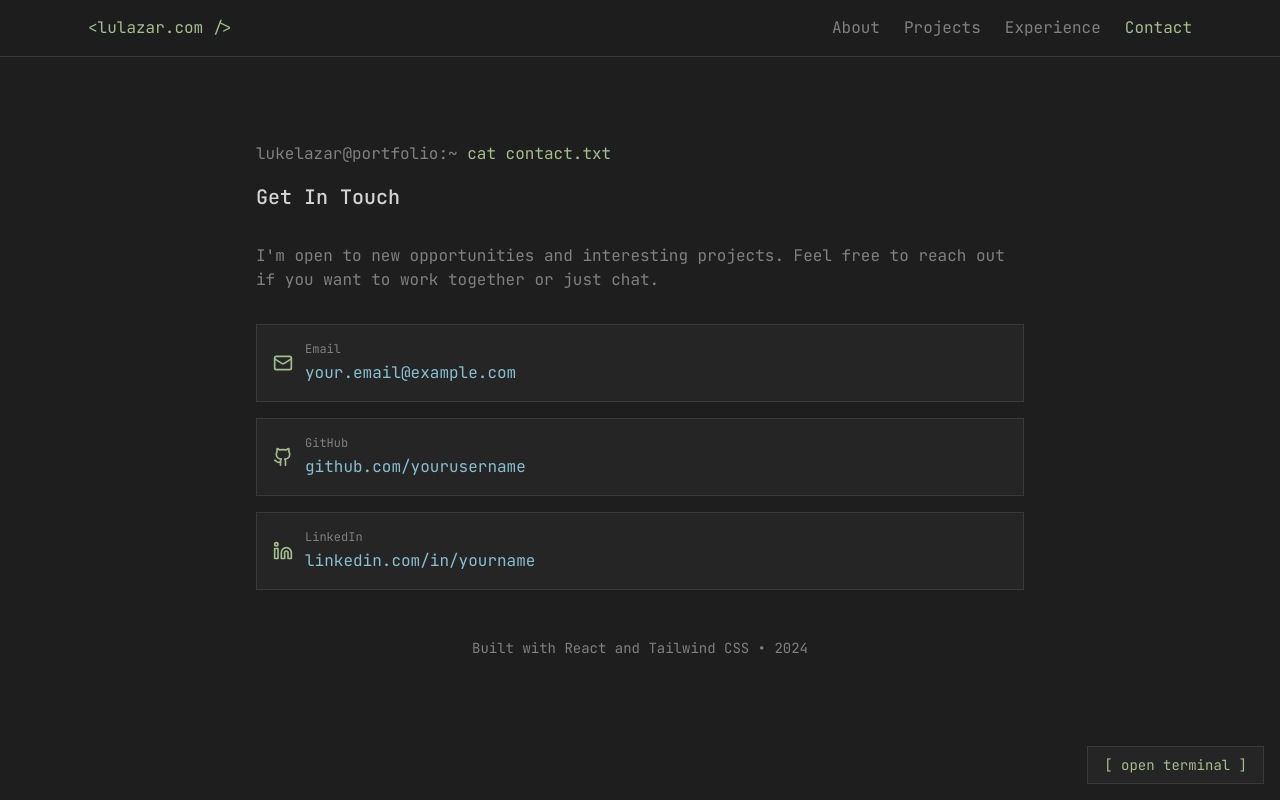
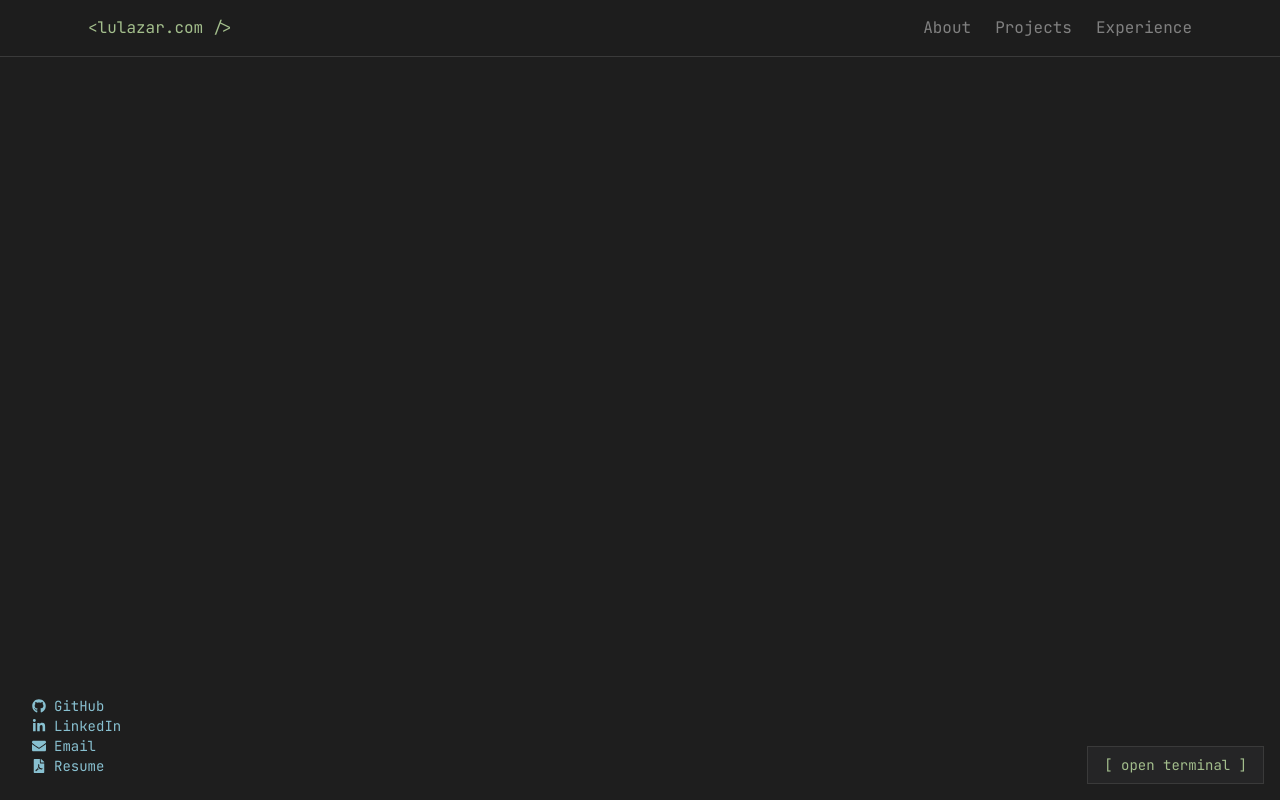
Before and after one commit to lazarr1/lulazar-com, a React (Vite) app: page /contact in a window 1280 px wide. Built offline with nearby package versions, Linux system fonts and the light colour scheme.

Commit message:
socials on side

```diff
--- a/src/App.tsx
+++ b/src/App.tsx
@@ -6,7 +6,7 @@ import { Hero } from "./pages/Hero";
 import { About } from "./pages/About";
 import { Projects } from "./pages/Projects";
 import { Experience } from "./pages/Experience";
-import { Contact } from "./pages/Contact";
+import { Socials } from "./pages/Contact";
 
 function AnimatedRoutes() {
   const location = useLocation();
@@ -18,7 +18,6 @@ function AnimatedRoutes() {
         <Route path="/about" element={<About />} />
         <Route path="/projects" element={<Projects />} />
         <Route path="/experience" element={<Experience />} />
-        <Route path="/contact" element={<Contact />} />
       </Routes>
     </AnimatePresence>
   );
@@ -31,6 +30,7 @@ export default function App() {
         <Navigation />
         <AnimatedRoutes />
         <Terminal />
+        <Socials />
       </div>
     </Router>
   );
--- a/src/components/Navigation.tsx
+++ b/src/components/Navigation.tsx
@@ -4,7 +4,6 @@ const navItems = [
   { label: 'About', path: '/about' },
   { label: 'Projects', path: '/projects' },
   { label: 'Experience', path: '/experience' },
-  { label: 'Contact', path: '/contact' },
 ];
 
 export function Navigation() {
--- a/src/components/Terminal.tsx
+++ b/src/components/Terminal.tsx
@@ -12,7 +12,6 @@ const routes = {
   'about': '/about',
   'projects': '/projects',
   'experience': '/experience',
-  'contact': '/contact',
 };
 
 const helpText = `Available commands:
--- a/src/components/carousel.tsx
+++ b/src/components/carousel.tsx
@@ -59,7 +59,7 @@ export function ImageCarousel({ images }: Props) {
           onClick={prev}
           disabled={index === 0}
           aria-label="Previous images"
-          className="px-4 py-2 rounded bg-gray-200 hover:bg-gray-300 disabled:opacity-50"
+          className="text-9xl px-4 py-2 rounded bg-gray-200 hover:bg-gray-300 disabled:opacity-50"
         >
           ←
         </button>
@@ -84,7 +84,7 @@ export function ImageCarousel({ images }: Props) {
           onClick={next}
           disabled={index === maxIndex}
           aria-label="Next images"
-          className="px-4 py-2 rounded bg-gray-200 hover:bg-gray-300 disabled:opacity-50"
+          className="text-9xl px-4 py-2 rounded bg-gray-200 hover:bg-gray-300 disabled:opacity-50"
         >
           →
         </button>
--- a/src/pages/Contact.tsx
+++ b/src/pages/Contact.tsx
@@ -1,67 +1,21 @@
-import { Mail, Github, Linkedin } from "lucide-react";
-import { PageTransition } from '../components/PageTransition';
+import {
+  GitHubButton,
+  LinkedInButton,
+  EmailButton,
+  ResumeButton,
+} from "../components/socials";
 
-export function Contact() {
+export function Socials() {
+
   return (
-    <PageTransition>
-      <section className="min-h-screen flex items-center px-4 py-24">
-        <div className="max-w-3xl mx-auto w-full">
-          <div className="mb-8 opacity-0 animate-slideInLeft">
-            <div className="text-[#a3be8c] mb-4">
-              <span className="text-[#808080]">lukelazar@portfolio:~</span> cat contact.txt
-            </div>
-            <h2>Get In Touch</h2>
-          </div>
-
-          <div className="mb-8 opacity-0 animate-fadeInUp delay-100">
-            <p className="text-[#808080] mb-8">
-              I'm open to new opportunities and interesting projects.
-              Feel free to reach out if you want to work together or just chat.
-            </p>
-
-            <div className="space-y-4">
-              <a
-                href="mailto:your.email@example.com"
-                className="flex items-center gap-3 p-4 border border-[#3a3a3a] hover:border-[#a3be8c] transition-all bg-[#252526] group"
-              >
-                <Mail size={20} className="text-[#a3be8c] group-hover:scale-110 transition-transform" />
-                <div className="flex-1">
-                  <div className="text-xs text-[#808080] mb-1">Email</div>
-                  <span className="text-[#88c0d0]">your.email@example.com</span>
-                </div>
-              </a>
-              <a
-                href="https://github.com/yourusername"
-                target="_blank"
-                rel="noopener noreferrer"
-                className="flex items-center gap-3 p-4 border border-[#3a3a3a] hover:border-[#a3be8c] transition-all bg-[#252526] group"
-              >
-                <Github size={20} className="text-[#a3be8c] group-hover:scale-110 transition-transform" />
-                <div className="flex-1">
-                  <div className="text-xs text-[#808080] mb-1">GitHub</div>
-                  <span className="text-[#88c0d0]">github.com/yourusername</span>
-                </div>
-              </a>
-              <a
-                href="https://linkedin.com/in/yourname"
-                target="_blank"
-                rel="noopener noreferrer"
-                className="flex items-center gap-3 p-4 border border-[#3a3a3a] hover:border-[#a3be8c] transition-all bg-[#252526] group"
-              >
-                <Linkedin size={20} className="text-[#a3be8c] group-hover:scale-110 transition-transform" />
-                <div className="flex-1">
-                  <div className="text-xs text-[#808080] mb-1">LinkedIn</div>
-                  <span className="text-[#88c0d0]">linkedin.com/in/yourname</span>
-                </div>
-              </a>
+    <div className="fixed bottom-4 left-1 z-5 px-4 py-5 transition-colors text-sm">
+        <div className="mt-12 text-[#808080] opacity-0 animate-fadeInUp delay-400">
+            <div className="py-2 px-4 flex-col gap-8 items-center">
+              <GitHubButton />
+              <LinkedInButton />
+              <EmailButton />
+              <ResumeButton />
             </div>
           </div>
-
-          <div className="text-center text-[#808080] text-sm mt-12 opacity-0 animate-fadeIn delay-300">
-            <p>Built with React and Tailwind CSS • 2024</p>
-          </div>
-        </div>
-      </section>
-    </PageTransition>
-  );
+      </div>);
 }
```
